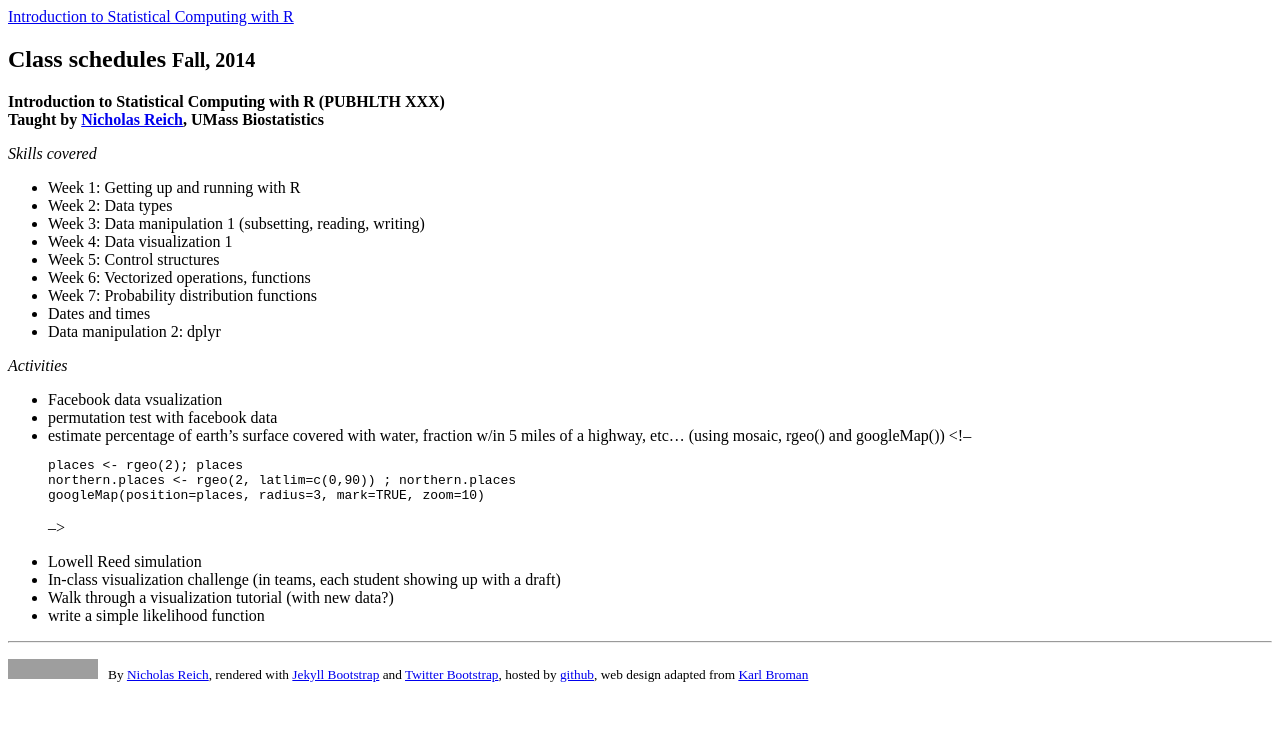
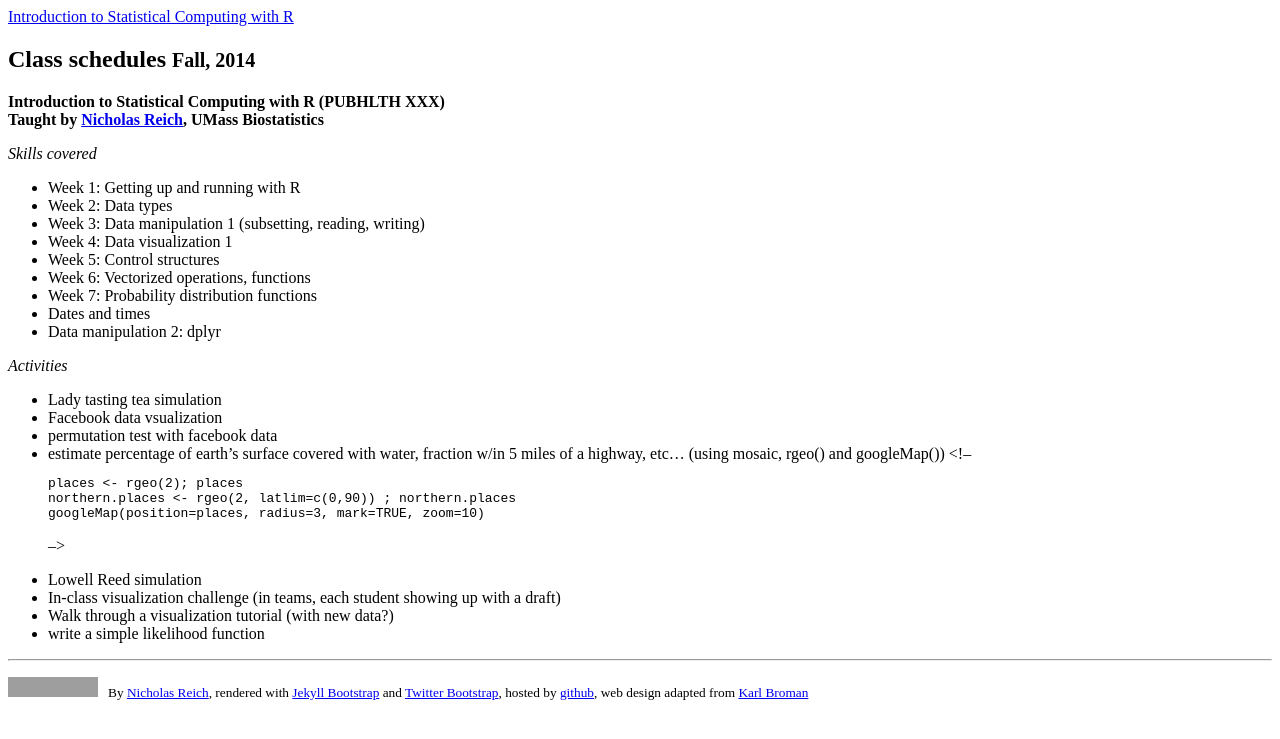
Before and after one commit to nickreich/statComp2014, a Jekyll site: the page built from pages/schedule.md, in a window 1280 px wide. Shown: the top 739 px of the page. Built offline with Jekyll 4.4.1, drawn with Linux system fonts in a browser that asks for light colours; grey boxes are pictures that could not be loaded.

Commit message:
schedule update

```diff
--- a/pages/schedule.md
+++ b/pages/schedule.md
@@ -21,6 +21,7 @@ _Skills covered_
 
 _Activities_
 
+* Lady tasting tea simulation
 * Facebook data vsualization
 * permutation test with facebook data
 * estimate percentage of earth's surface covered with water, fraction w/in 5 miles of a highway, etc... (using mosaic, rgeo() and googleMap())
```
